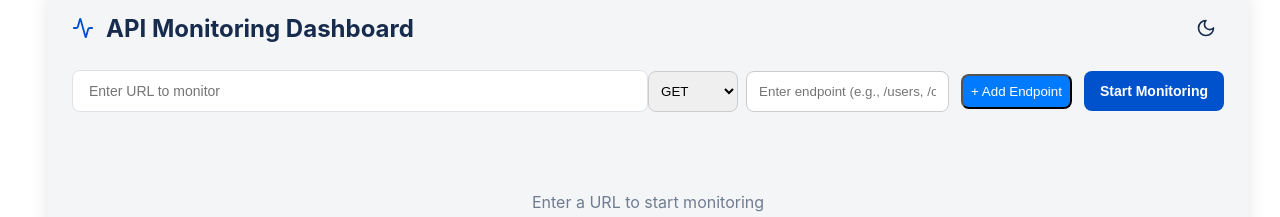
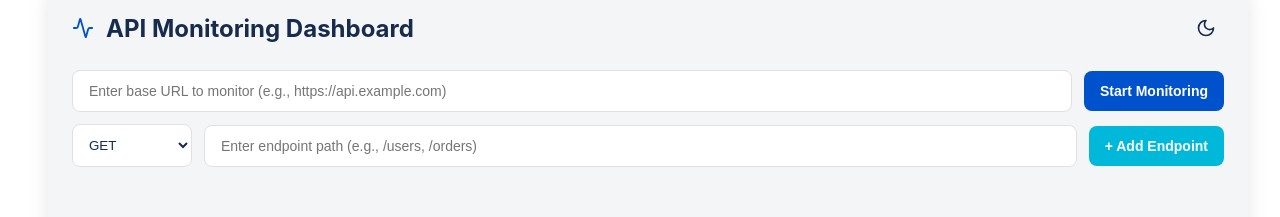
Before and after one commit to Sadaf-A/atlan-observability-insights, a React (Create React App) app in the folder frontend/: page /dashboard in a window 1280 px wide. Shown: the part 127-344 px from the top of the page. Built offline with nearby package versions, Linux system fonts and the light colour scheme; no server answers.

Commit message:
feat: refactor Dashboard component layout, enhance URL input and endpoint management UI

```diff
--- a/frontend/src/components/Dashboard.tsx
+++ b/frontend/src/components/Dashboard.tsx
@@ -348,11 +348,8 @@ const Dashboard: React.FC = () => {
                         </button>
                     </div>
 
-                    <div style={{
-                        display: "flex",
-                        alignItems: "center",
-                        marginBottom: "24px"
-                    }}>
+                    <div style={{ display: "flex", flexDirection: "column", gap: "12px", marginBottom: "24px" }}>
+    <div style={{ display: "flex", alignItems: "center", gap: "12px" }}>
         <input
             type="text"
             style={{
@@ -368,15 +365,44 @@ const Dashboard: React.FC = () => {
             }}
             value={inputUrl}
             onChange={(e) => setInputUrl(e.target.value)}
-                            placeholder="Enter URL to monitor"
+            placeholder="Enter base URL to monitor (e.g., https://api.example.com)"
         />
-                        <div style={{ display: "flex", gap: "12px", alignItems: "center" }}>
+        <button
+            style={{
+                display: "flex",
+                alignItems: "center",
+                backgroundColor: currentTheme.primary,
+                color: "#FFFFFF",
+                border: "none",
+                padding: "12px 16px",
+                borderRadius: "8px",
+                cursor: "pointer",
+                fontSize: "14px",
+                fontWeight: 600,
+                transition: "all 0.2s ease"
+            }}
+            onClick={handleSetUrl}
+        >
+            Start Monitoring
+        </button>
+    </div>
+
+    <div style={{ display: "flex", flexDirection: "column", gap: "12px" }}>
         {endpoints.map((endpoint, index) => (
-        <div key={index} style={{ display: "flex", gap: "8px" }}>
+            <div key={index} style={{ display: "flex", gap: "12px", alignItems: "center" }}>
                 <select
                     value={endpoint.method}
                     onChange={(e) => handleEndpointChange(index, "method", e.target.value)}
-                style={{ padding: "8px", borderRadius: "8px", border: "1px solid #ccc" }}
+                    style={{
+                        padding: "12px",
+                        borderRadius: "8px",
+                        border: `1px solid ${currentTheme.inputBorder}`,
+                        backgroundColor: currentTheme.inputBackground,
+                        color: currentTheme.text,
+                        outline: "none",
+                        minWidth: "120px",
+                        cursor: "pointer"
+                    }}
                 >
                     <option value="GET">GET</option>
                     <option value="POST">POST</option>
@@ -386,38 +412,43 @@ const Dashboard: React.FC = () => {
                 </select>
                 <input
                     type="text"
-                style={{ padding: "12px", borderRadius: "8px", border: "1px solid #ccc", flex: 1 }}
+                    style={{
+                        flex: 1,
+                        padding: "12px 16px",
+                        fontSize: "14px",
+                        borderRadius: "8px",
+                        border: `1px solid ${currentTheme.inputBorder}`,
+                        backgroundColor: currentTheme.inputBackground,
+                        color: currentTheme.text,
+                        outline: "none",
+                        transition: "all 0.2s ease"
+                    }}
                     value={endpoint.path}
                     onChange={(e) => handleEndpointChange(index, "path", e.target.value)}
-                placeholder="Enter endpoint (e.g., /users, /orders)"
+                    placeholder="Enter endpoint path (e.g., /users, /orders)"
                 />
-        </div>
-    ))}
-
-    <button onClick={handleAddEndpoint} style={{ padding: "8px", borderRadius: "8px", backgroundColor: "#007bff", color: "#fff" }}>
-        + Add Endpoint
-    </button>
-</div>
-
+                {index === endpoints.length - 1 && (
                     <button
+                        onClick={handleAddEndpoint}
                         style={{
-                                display: "flex",
-                                alignItems: "center",
-                                backgroundColor: currentTheme.primary,
+                            padding: "12px 16px",
+                            borderRadius: "8px",
+                            backgroundColor: currentTheme.secondary,
                             color: "#FFFFFF",
                             border: "none",
-                                padding: "12px 16px",
-                                borderRadius: "8px",
-                                marginLeft: "12px",
                             cursor: "pointer",
                             fontSize: "14px",
                             fontWeight: 600,
-                                transition: "all 0.2s ease"
+                            transition: "all 0.2s ease",
+                            whiteSpace: "nowrap"
                         }}
-                            onClick={handleSetUrl}
                     >
-                            Start Monitoring
+                        + Add Endpoint
                     </button>
+                )}
+            </div>
+        ))}
+    </div>
 </div>
 
                     {isMonitoring && (
```
Lines whose indentation alone changed are shown as unchanged.
